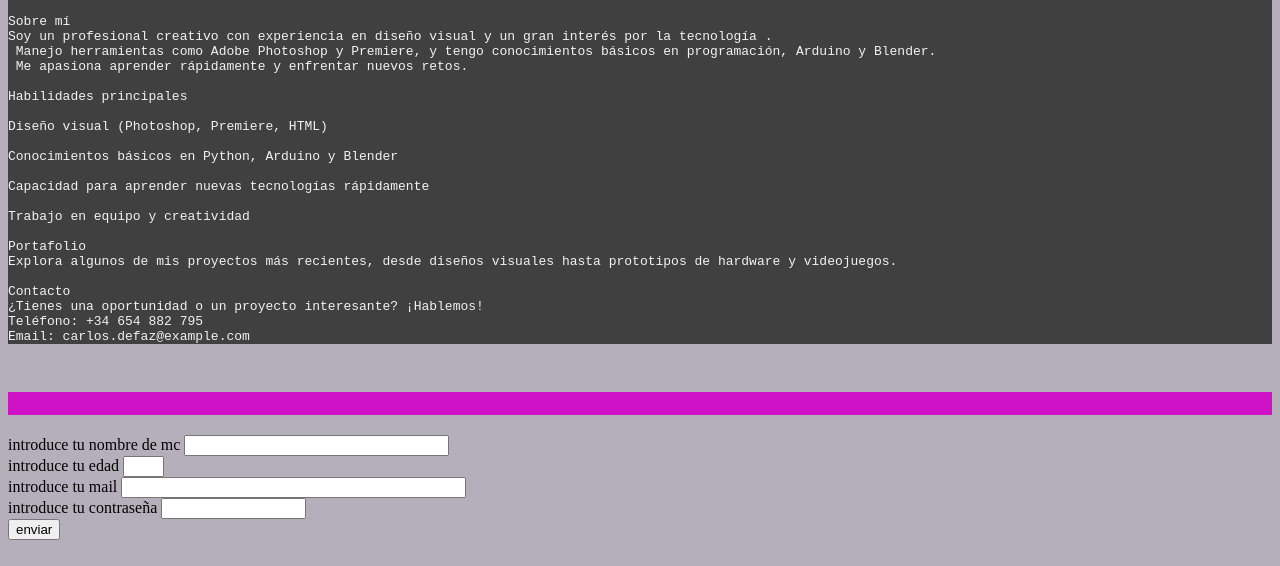
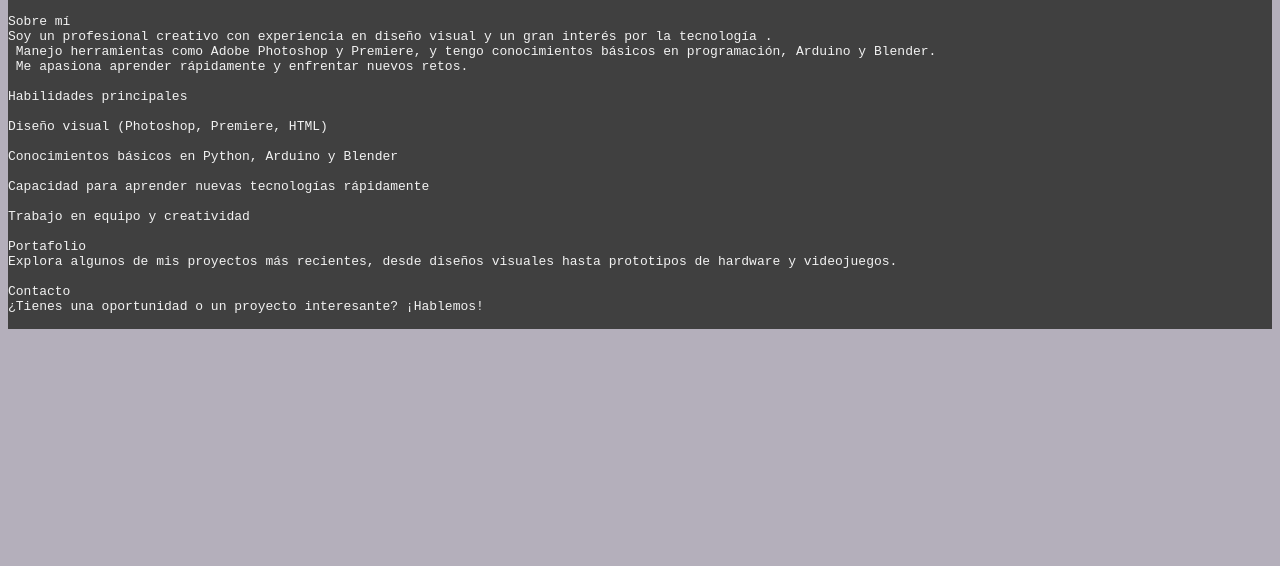
Before and after one commit to txopinelcapito/pagweb, a plain HTML site: page index.html in a window 1280 px wide. Shown: the part 406-972 px from the top of the page. After the commit the page ends 800 px from the top, so only its background shows below. Drawn offline with Linux system fonts and the light colour scheme.

Commit message:
Update index.html

```diff
--- a/index.html
+++ b/index.html
@@ -44,23 +44,4 @@ Explora algunos de mis proyectos más recientes, desde diseños visuales hasta p
 
 Contacto
 ¿Tienes una oportunidad o un proyecto interesante? ¡Hablemos!
-Teléfono: +34 654 882 795
-Email: carlos.defaz@example.com </p> </pre>
-
-
-<p style="color:#000000;background-coLor:#cf12c6;text-align:justify;font-size:20px">
-
-<BR>
-<form action="registrardatos.php" method="post">
-introduce tu nombre de mc
- <input type="text" name="nombre" size="30"><br>
-introduce tu edad
- <input type="edad" name="edad" size="2"><br>
-introduce tu mail
- <input type="mail" name="mail" size="40"><br>
-introduce tu contraseña
- <input type="eda" name="password" size="15"><br>
- <input type="submit" value="enviar"><br>
-</form>
- <br>
-</html>
+ </p> </pre>
```
